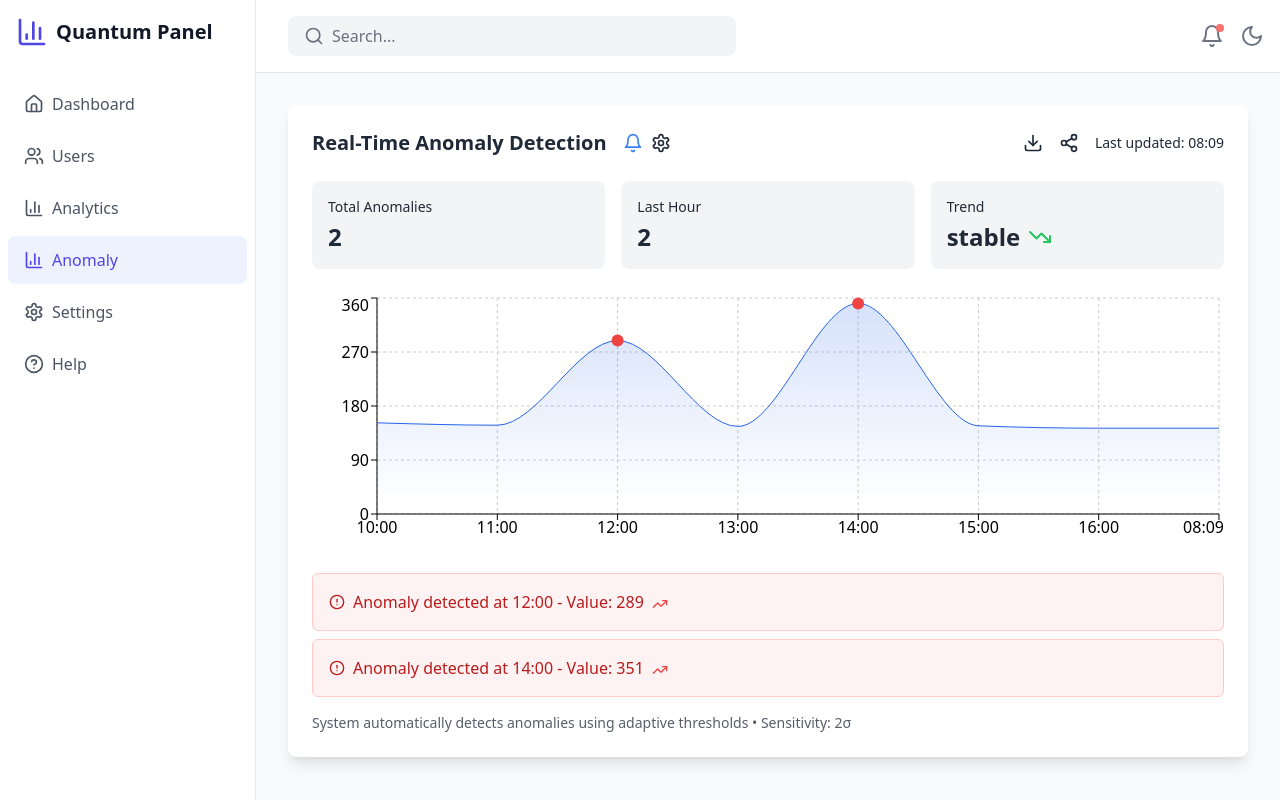
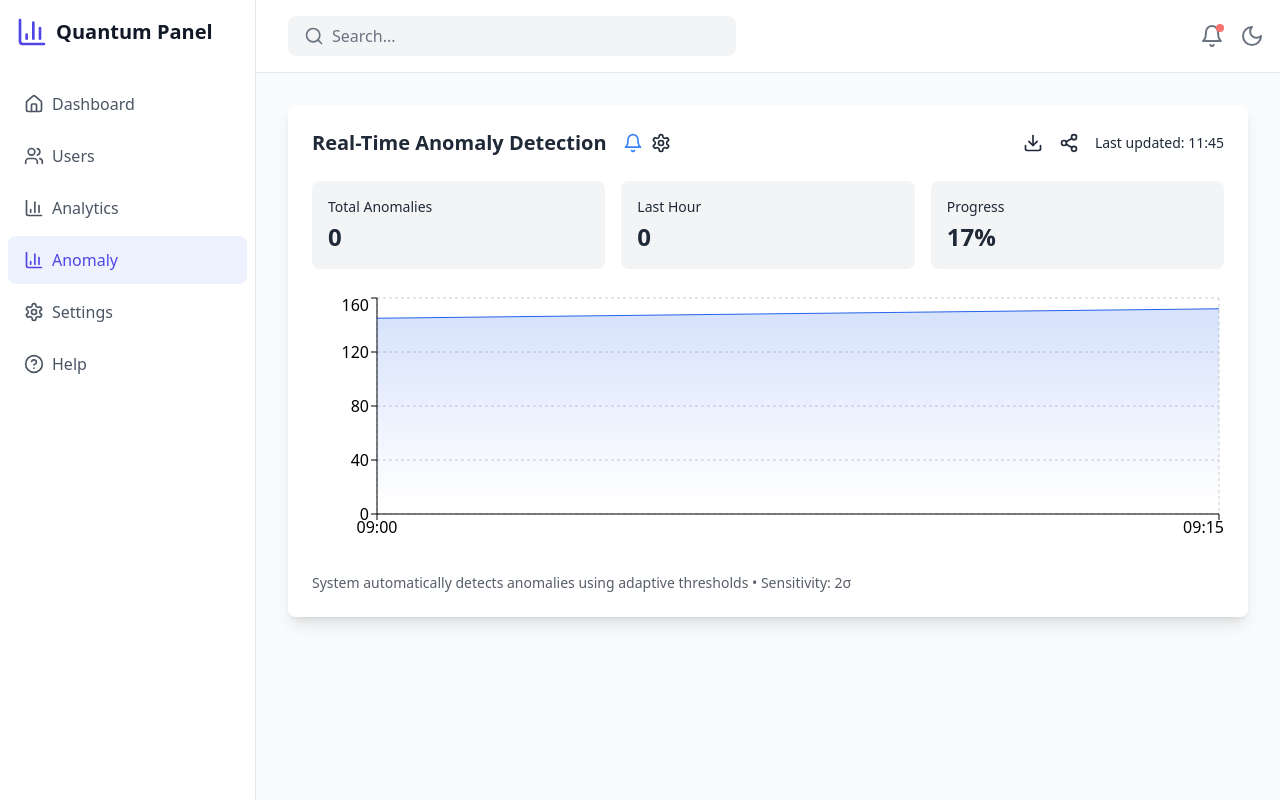
Before and after one commit to mihai-gabriel1/quantum-panel, a React (Vite) app: page /anomaly in a window 1280 px wide. Built offline with nearby package versions, Linux system fonts and the light colour scheme.

Commit message:
Remove node_modules from tracking

```diff
--- a/src/components/AnomalyDetector.jsx
+++ b/src/components/AnomalyDetector.jsx
@@ -1,19 +1,27 @@
 import React, { useState, useEffect } from 'react';
 import { LineChart, Line, XAxis, YAxis, CartesianGrid, Tooltip, ResponsiveContainer, AreaChart, Area } from 'recharts';
 import { AlertCircle, TrendingUp, TrendingDown, Bell, BellOff, Settings, Download, Share2, Filter } from 'lucide-react';
+import Swal from 'sweetalert2';
 
 const AnomalyDetector = ({ isDarkMode }) => {
-    const [data, setData] = useState([
-        { timestamp: '09:00', value: 145, isAnomaly: false, threshold: 200 },
-        { timestamp: '10:00', value: 152, isAnomaly: false, threshold: 200 },
-        { timestamp: '11:00', value: 148, isAnomaly: false, threshold: 200 },
-        { timestamp: '12:00', value: 289, isAnomaly: true, threshold: 200 },
-        { timestamp: '13:00', value: 146, isAnomaly: false, threshold: 200 },
-        { timestamp: '14:00', value: 351, isAnomaly: true, threshold: 200 },
-        { timestamp: '15:00', value: 147, isAnomaly: false, threshold: 200 },
-        { timestamp: '16:00', value: 143, isAnomaly: false, threshold: 200 }
-    ]);
+    // Predefined sequence of data points with planned anomalies
+    const initialData = [
+        { timestamp: '09:00', value: 145, isAnomaly: false, threshold: 200, description: null },
+        { timestamp: '09:15', value: 152, isAnomaly: false, threshold: 200, description: null },
+        { timestamp: '09:30', value: 148, isAnomaly: false, threshold: 200, description: null },
+        { timestamp: '09:45', value: 289, isAnomaly: true, threshold: 200, description: "Sudden traffic spike" },
+        { timestamp: '10:00', value: 146, isAnomaly: false, threshold: 200, description: null },
+        { timestamp: '10:15', value: 351, isAnomaly: true, threshold: 200, description: "Server overload detected" },
+        { timestamp: '10:30', value: 147, isAnomaly: false, threshold: 200, description: null },
+        { timestamp: '10:45', value: 143, isAnomaly: false, threshold: 200, description: null },
+        { timestamp: '11:00', value: 420, isAnomaly: true, threshold: 200, description: "Potential security breach" },
+        { timestamp: '11:15', value: 145, isAnomaly: false, threshold: 200, description: null },
+        { timestamp: '11:30', value: 380, isAnomaly: true, threshold: 200, description: "Database connection spike" },
+        { timestamp: '11:45', value: 150, isAnomaly: false, threshold: 200, description: null }
+    ];
 
+    const [displayedData, setDisplayedData] = useState([initialData[0]]);
+    const [currentIndex, setCurrentIndex] = useState(1);
     const [activeAnomalies, setActiveAnomalies] = useState([]);
     const [sensitivity, setSensitivity] = useState(2);
     const [notificationsEnabled, setNotificationsEnabled] = useState(true);
@@ -25,56 +33,61 @@ const AnomalyDetector = ({ isDarkMode }) => {
         trend: 'stable'
     });
 
-    // Adaptive threshold calculation
-    const calculateThreshold = (dataPoints) => {
-        const mean = dataPoints.reduce((acc, point) => acc + point.value, 0) / dataPoints.length;
-        const stdDev = Math.sqrt(
-            dataPoints.reduce((acc, point) => acc + Math.pow(point.value - mean, 2), 0) / dataPoints.length
-        );
-        return mean + (stdDev * sensitivity);
+    const showSwalNotification = (anomaly) => {
+        const icon = anomaly.value > 300 ? 'error' : 'warning';
+        const title = anomaly.value > 300 ? 'Critical Anomaly Detected!' : 'Anomaly Detected';
+
+        Swal.fire({
+            title: title,
+            text: `${anomaly.description || 'Unusual value detected'} (Value: ${anomaly.value})`,
+            icon: icon,
+            toast: true,
+            position: 'top-end',
+            showConfirmButton: false,
+            timer: 5000,
+            timerProgressBar: true,
+            background: isDarkMode ? '#1f2937' : 'white',
+            color: isDarkMode ? 'white' : 'black',
+            didOpen: (toast) => {
+                toast.addEventListener('mouseenter', Swal.stopTimer)
+                toast.addEventListener('mouseleave', Swal.resumeTimer)
+            }
+        });
     };
 
-    const detectAnomalies = (newValue, recentData) => {
-        const threshold = calculateThreshold(recentData);
-        return newValue > threshold;
-    };
-
-    const addDataPoint = () => {
-        const lastValue = data[data.length - 1].value;
-        const newValue = lastValue + (Math.random() > 0.8 ? 100 : Math.random() * 10 - 5);
-        const newTimestamp = new Date(new Date().getTime() + 60000).toLocaleTimeString('en-US', {
-            hour12: false,
-            hour: '2-digit',
-            minute: '2-digit'
-        });
-
-        const recentData = data.slice(-10);
-        const threshold = calculateThreshold(recentData);
-        const isAnomaly = detectAnomalies(newValue, recentData);
-
-        if (isAnomaly && notificationsEnabled) {
-            showNotification(newValue, newTimestamp);
-        }
-
-        setData(prev => [...prev.slice(1), {
-            timestamp: newTimestamp,
-            value: Math.round(newValue),
-            isAnomaly,
-            threshold
-        }]);
-    };
-
-    const showNotification = (value, timestamp) => {
+    const showBrowserNotification = (anomaly) => {
         if ('Notification' in window && Notification.permission === 'granted') {
             new Notification('Anomaly Detected', {
-                body: `Unusual value detected: ${value} at ${timestamp}`,
+                body: `${anomaly.description || 'Unusual value detected'} (Value: ${anomaly.value})`,
                 icon: '/path-to-your-icon.png'
             });
         }
     };
 
+    // Sequential data addition
     useEffect(() => {
-        const anomalies = data.filter(point => point.isAnomaly);
+        const interval = setInterval(() => {
+            if (currentIndex < initialData.length) {
+                const newDataPoint = initialData[currentIndex];
+                setDisplayedData(prev => [...prev, newDataPoint]);
+
+                if (newDataPoint.isAnomaly) {
+                    if (notificationsEnabled) {
+                        showBrowserNotification(newDataPoint);
+                        showSwalNotification(newDataPoint);
+                    }
+                }
+
+                setCurrentIndex(prev => prev + 1);
+            }
+        }, 3000);
+
+        return () => clearInterval(interval);
+    }, [currentIndex, notificationsEnabled]);
+
+    // Update anomaly stats
+    useEffect(() => {
+        const anomalies = displayedData.filter(point => point.isAnomaly);
         setActiveAnomalies(anomalies);
 
         setAnomalyStats({
@@ -86,14 +99,9 @@ const AnomalyDetector = ({ isDarkMode }) => {
                 anomalyTime.setHours(parseInt(hours), parseInt(minutes));
                 return (timestamp - anomalyTime) <= 3600000;
             }).length,
-            trend: anomalies.length > 3 ? 'increasing' : 'stable'
+            trend: anomalies.length >= 2 ? 'increasing' : 'stable'
         });
-    }, [data]);
-
-    useEffect(() => {
-        const interval = setInterval(addDataPoint, 3000);
-        return () => clearInterval(interval);
-    }, [notificationsEnabled]);
+    }, [displayedData]);
 
     useEffect(() => {
         if ('Notification' in window) {
@@ -103,8 +111,10 @@ const AnomalyDetector = ({ isDarkMode }) => {
 
     const handleExport = () => {
         const csvContent = 'data:text/csv;charset=utf-8,' +
-            'Timestamp,Value,Is Anomaly\n' +
-            data.map(row => `${row.timestamp},${row.value},${row.isAnomaly}`).join('\n');
+            'Timestamp,Value,Is Anomaly,Description\n' +
+            displayedData.map(row =>
+                `${row.timestamp},${row.value},${row.isAnomaly},${row.description || ''}`
+            ).join('\n');
 
         const encodedUri = encodeURI(csvContent);
         const link = document.createElement('a');
@@ -138,7 +148,7 @@ const AnomalyDetector = ({ isDarkMode }) => {
                         <Download className="h-5 w-5 cursor-pointer" onClick={handleExport} />
                         <Share2 className="h-5 w-5 cursor-pointer" />
                         <div className="text-sm">
-                            Last updated: {data[data.length - 1].timestamp}
+                            Last updated: {initialData[initialData.length - 1].timestamp}
                         </div>
                     </div>
                 </div>
@@ -188,14 +198,9 @@ const AnomalyDetector = ({ isDarkMode }) => {
                     <div className="text-2xl font-bold">{anomalyStats.lastHour}</div>
                 </div>
                 <div className={`p-4 rounded-lg ${isDarkMode ? 'bg-gray-700' : 'bg-gray-100'}`}>
-                    <div className="text-sm font-medium mb-1">Trend</div>
+                    <div className="text-sm font-medium mb-1">Progress</div>
                     <div className="text-2xl font-bold flex items-center">
-                        {anomalyStats.trend}
-                        {anomalyStats.trend === 'increasing' ? (
-                            <TrendingUp className="h-6 w-6 ml-2 text-red-500" />
-                        ) : (
-                            <TrendingDown className="h-6 w-6 ml-2 text-green-500" />
-                        )}
+                        {Math.round((currentIndex / initialData.length) * 100)}%
                     </div>
                 </div>
             </div>
@@ -203,7 +208,7 @@ const AnomalyDetector = ({ isDarkMode }) => {
             {/* Chart */}
             <div className="h-64 mb-6">
                 <ResponsiveContainer width="100%" height="100%">
-                    <AreaChart data={data}>
+                    <AreaChart data={displayedData}>
                         <defs>
                             <linearGradient id="valueGradient" x1="0" y1="0" x2="0" y2="1">
                                 <stop offset="5%" stopColor="#2563eb" stopOpacity={0.3}/>
@@ -264,14 +269,21 @@ const AnomalyDetector = ({ isDarkMode }) => {
                             }`}
                         >
                             <AlertCircle className="h-4 w-4 mr-2" />
-                            <span>
-                                Anomaly detected at {anomaly.timestamp} - Value: {anomaly.value}
-                                {anomaly.value > data[data.indexOf(anomaly) - 1]?.value ? (
-                                    <TrendingUp className="h-4 w-4 inline ml-2 text-red-500" />
-                                ) : (
-                                    <TrendingDown className="h-4 w-4 inline ml-2 text-red-500" />
+                            <div className="flex-1">
+                                <div className="font-medium">
+                                    Anomaly detected at {anomaly.timestamp} - Value: {anomaly.value}
+                                    {anomaly.value > displayedData[displayedData.indexOf(anomaly) - 1]?.value ? (
+                                        <TrendingUp className="h-4 w-4 inline ml-2 text-red-500" />
+                                    ) : (
+                                        <TrendingDown className="h-4 w-4 inline ml-2 text-red-500" />
+                                    )}
+                                </div>
+                                {anomaly.description && (
+                                    <div className="text-sm mt-1 opacity-75">
+                                        {anomaly.description}
+                                    </div>
                                 )}
-                            </span>
+                            </div>
                         </div>
                     ))}
                 </div>
```
